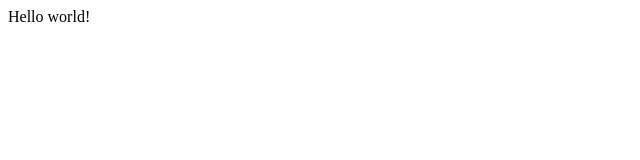
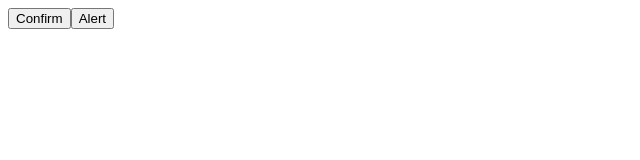
Before and after one commit to marshallku/React-Dialog, a React (Vite) app: page / in a window 1280 px wide. Shown: the top 160 px of the page, without its empty margins (0-640 px from the left). Built offline with nearby package versions, Linux system fonts and the light colour scheme.

Commit message:
Add examples to App

```diff
--- a/src/App.tsx
+++ b/src/App.tsx
@@ -1,3 +1,35 @@
+import { useCallback, useState } from "react";
+import useDialog from "./hooks/useDialog";
+
 export default function App() {
-    return <div>Hello world!</div>;
+    const { confirm, alert } = useDialog();
+    const [message, setMessage] = useState("");
+
+    const showConfirm = useCallback(async () => {
+        const confirmed = await confirm("Are you sure?");
+
+        if (confirmed) {
+            setMessage("Sure!");
+        } else {
+            setMessage("Nope.");
+        }
+    }, []);
+
+    const showAlert = useCallback(async () => {
+        alert("Hello there!");
+    }, []);
+
+    return (
+        <div>
+            <div>
+                <button type="button" onClick={showConfirm}>
+                    Confirm
+                </button>
+                <button type="button" onClick={showAlert}>
+                    Alert
+                </button>
+                <div>{message}</div>
+            </div>
+        </div>
+    );
 }
```
